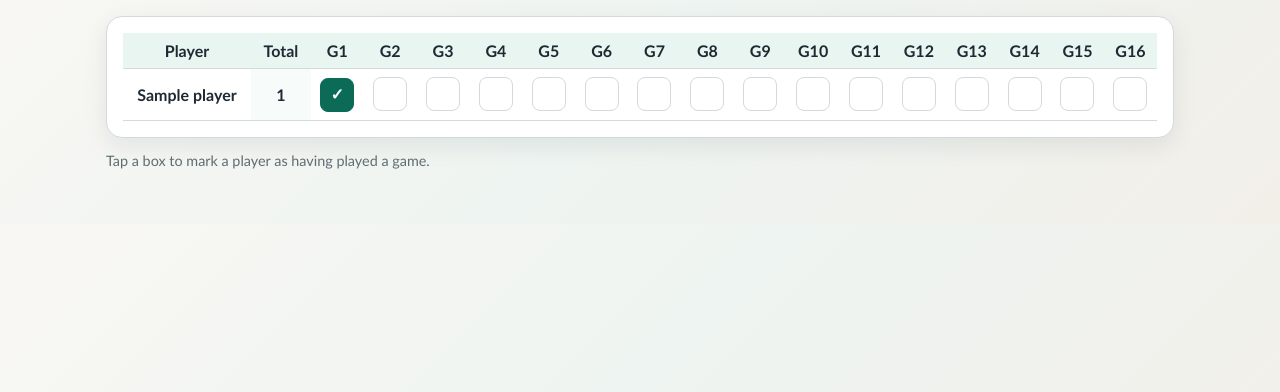
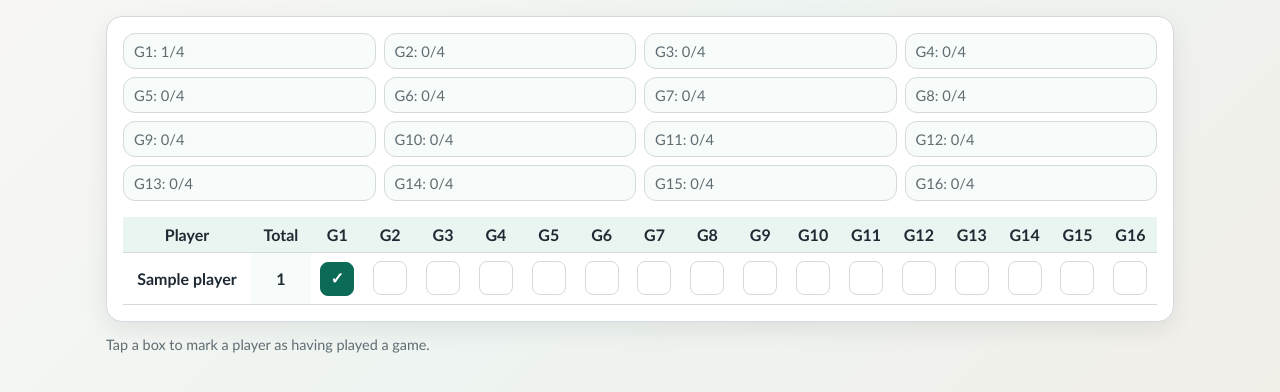
Before and after one commit to srtripathy/cbp, a Flask app: page /week/1 in a window 1280 px wide. Shown: the part 81-473 px from the top of the page. Run offline with Flask 3, Linux system fonts and the light colour scheme; the visitor is signed in with stand-in values (Sample User, id 1); tables that the repository leaves empty hold one stand-in row (values such as "Sample post"); some libraries are stand-ins or nearby versions.

Commit message:
Limit each game to four players

```diff
--- a/app.py
+++ b/app.py
@@ -36,6 +36,7 @@ from sqlalchemy import (
 APP_DIR = Path(__file__).resolve().parent
 DEFAULT_PLAYERS: list[str] = []
 GAMES_PER_WEEK = 16
+PLAYERS_PER_GAME = 4
 
 CLUB_NAME = os.environ.get("CLUB_NAME", "Badminton Week Sheet")
 ADMIN_USERNAME = os.environ.get("ADMIN_USERNAME", "admin")
@@ -304,6 +305,10 @@ def week_view(week_id: int):
 
     played_map = {(r[0], r[1]): r[2] for r in rows}
     player_totals = build_player_totals(rows, players)
+    game_counts: Dict[int, int] = {game_no: 0 for game_no in range(1, GAMES_PER_WEEK + 1)}
+    for _player_id, game_no, played in rows:
+        if played:
+            game_counts[int(game_no)] += 1
     weeks = get_weeks()
 
     return render_template(
@@ -315,6 +320,8 @@ def week_view(week_id: int):
         games=range(1, GAMES_PER_WEEK + 1),
         played_map=played_map,
         player_totals=player_totals,
+        game_counts=game_counts,
+        players_per_game=PLAYERS_PER_GAME,
     )
 
 
@@ -493,6 +500,28 @@ def toggle():
             return jsonify({"ok": False}), 404
 
         new_value = not row[0]
+        if new_value:
+            selected_count = conn.execute(
+                select(func.count())
+                .select_from(week_player_games_table)
+                .where(
+                    (week_player_games_table.c.week_id == week_id)
+                    & (week_player_games_table.c.game_no == game_no)
+                    & (week_player_games_table.c.played.is_(True))
+                )
+            ).scalar_one()
+            if int(selected_count) >= PLAYERS_PER_GAME:
+                return (
+                    jsonify(
+                        {
+                            "ok": False,
+                            "error": f"Game {game_no} already has {PLAYERS_PER_GAME} players selected.",
+                            "limit_reached": True,
+                        }
+                    ),
+                    409,
+                )
+
         conn.execute(
             update(week_player_games_table)
             .where(
@@ -502,8 +531,24 @@ def toggle():
             )
             .values(played=new_value)
         )
+        selected_count = conn.execute(
+            select(func.count())
+            .select_from(week_player_games_table)
+            .where(
+                (week_player_games_table.c.week_id == week_id)
+                & (week_player_games_table.c.game_no == game_no)
+                & (week_player_games_table.c.played.is_(True))
+            )
+        ).scalar_one()
 
-    return jsonify({"ok": True, "played": 1 if new_value else 0})
+    return jsonify(
+        {
+            "ok": True,
+            "played": 1 if new_value else 0,
+            "game_count": int(selected_count),
+            "players_per_game": PLAYERS_PER_GAME,
+        }
+    )
 
 
 if __name__ == "__main__":
--- a/static/styles.css
+++ b/static/styles.css
@@ -72,6 +72,29 @@ body {
   border: 1px solid var(--border);
 }
 
+.game-status-row {
+  display: grid;
+  grid-template-columns: repeat(4, minmax(100px, 1fr));
+  gap: 8px;
+  margin-bottom: 16px;
+}
+
+.game-status {
+  background: #f7fbf9;
+  border: 1px solid var(--border);
+  border-radius: 12px;
+  padding: 8px 10px;
+  font-size: 0.92rem;
+  color: var(--muted);
+}
+
+.game-status.full {
+  background: #e7f3ee;
+  border-color: var(--accent);
+  color: var(--accent);
+  font-weight: 700;
+}
+
 .table-wrap {
   overflow-x: auto;
 }
@@ -128,6 +151,11 @@ body {
 
 .toggle.off {
   background: #fff;
+}
+
+.toggle.disabled {
+  opacity: 0.4;
+  cursor: not-allowed;
 }
 
 button.primary {
@@ -247,6 +275,10 @@ textarea {
 }
 
 @media (max-width: 720px) {
+  .game-status-row {
+    grid-template-columns: repeat(2, minmax(100px, 1fr));
+  }
+
   .sheet {
     min-width: 640px;
   }
--- a/templates/week.html
+++ b/templates/week.html
@@ -34,6 +34,14 @@
       </header>
 
       <section class="card">
+        <div class="game-status-row">
+          {% for game in games %}
+            {% set current_count = game_counts.get(game, 0) %}
+            <div class="game-status" id="status-{{ game }}">
+              G{{ game }}: <span>{{ current_count }}/{{ players_per_game }}</span>
+            </div>
+          {% endfor %}
+        </div>
         <div class="table-wrap">
           <table class="sheet">
             <thead>
@@ -60,6 +68,7 @@
                         data-week="{{ week['id'] }}"
                         data-player="{{ player['id'] }}"
                         data-game="{{ game }}"
+                        data-played="{{ 1 if played else 0 }}"
                         aria-label="Toggle {{ player['name'] }} for game {{ game }}"
                       >
                         {{ '✓' if played else '' }}
@@ -79,9 +88,33 @@
     </div>
 
     <script>
+      const playersPerGame = {{ players_per_game }};
+
+      function updateGameAvailability(gameNo, selectedCount) {
+        const status = document.getElementById(`status-${gameNo}`);
+        if (status) {
+          status.innerHTML = `G${gameNo}: <span>${selectedCount}/${playersPerGame}</span>`;
+          status.classList.toggle("full", selectedCount >= playersPerGame);
+        }
+
+        document.querySelectorAll(`.toggle[data-game="${gameNo}"]`).forEach((gameBtn) => {
+          const isPlayed = gameBtn.dataset.played === "1";
+          const shouldDisable = selectedCount >= playersPerGame && !isPlayed;
+          gameBtn.disabled = shouldDisable;
+          gameBtn.classList.toggle("disabled", shouldDisable);
+        });
+      }
+
+      const initialGameCounts = {{ game_counts|tojson }};
+      Object.entries(initialGameCounts).forEach(([gameNo, count]) => {
+        updateGameAvailability(gameNo, Number(count));
+      });
+
       document.querySelectorAll(".toggle").forEach((btn) => {
         btn.addEventListener("click", async (event) => {
           event.preventDefault();
+          if (btn.disabled) return;
+
           const weekId = btn.dataset.week;
           const playerId = btn.dataset.player;
           const gameNo = btn.dataset.game;
@@ -97,13 +130,21 @@
             }),
           });
 
-          if (!res.ok) return;
           const data = await res.json();
+          if (!res.ok) {
+            if (data.limit_reached) {
+              updateGameAvailability(gameNo, playersPerGame);
+              window.alert(data.error);
+            }
+            return;
+          }
+
           if (data.ok) {
             if (data.played === 1) {
               btn.classList.remove("off");
               btn.classList.add("on");
               btn.textContent = "✓";
+              btn.dataset.played = "1";
               if (totalCell) {
                 const next = Number(totalCell.textContent || "0") + 1;
                 totalCell.textContent = String(next);
@@ -112,11 +153,13 @@
               btn.classList.remove("on");
               btn.classList.add("off");
               btn.textContent = "";
+              btn.dataset.played = "0";
               if (totalCell) {
                 const next = Math.max(0, Number(totalCell.textContent || "0") - 1);
                 totalCell.textContent = String(next);
               }
             }
+            updateGameAvailability(gameNo, Number(data.game_count));
           }
         });
       });
```
